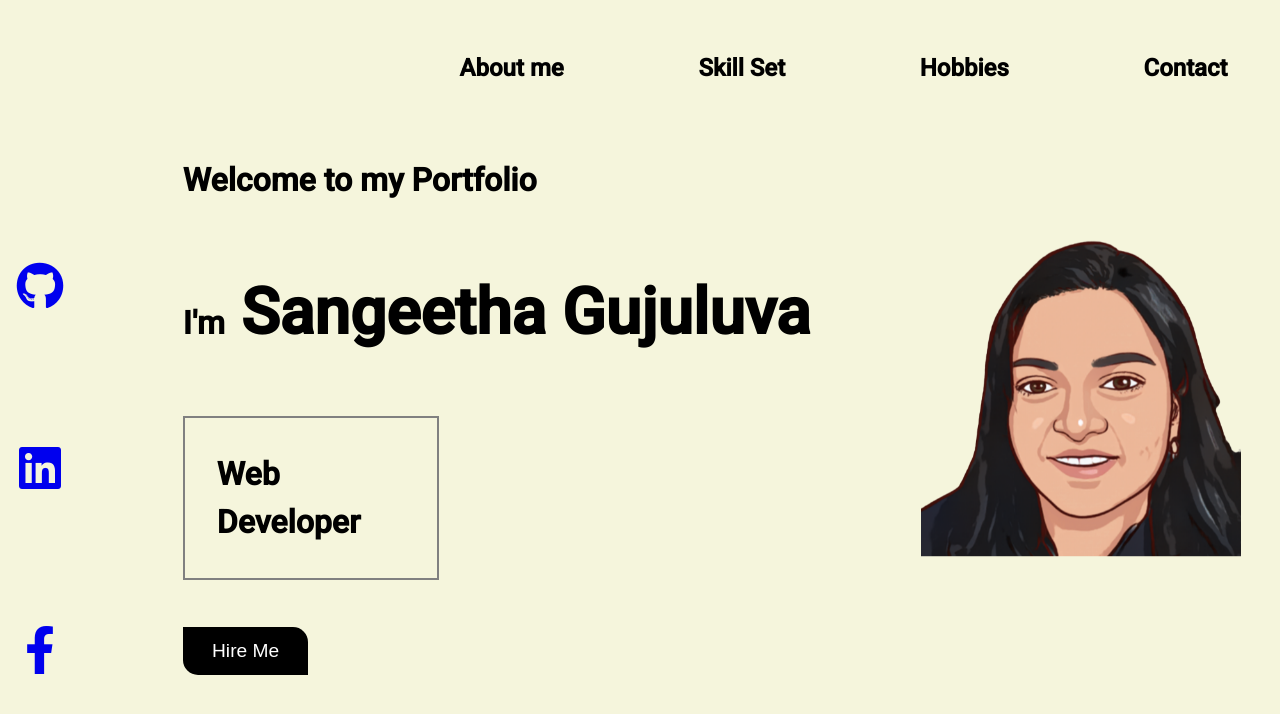
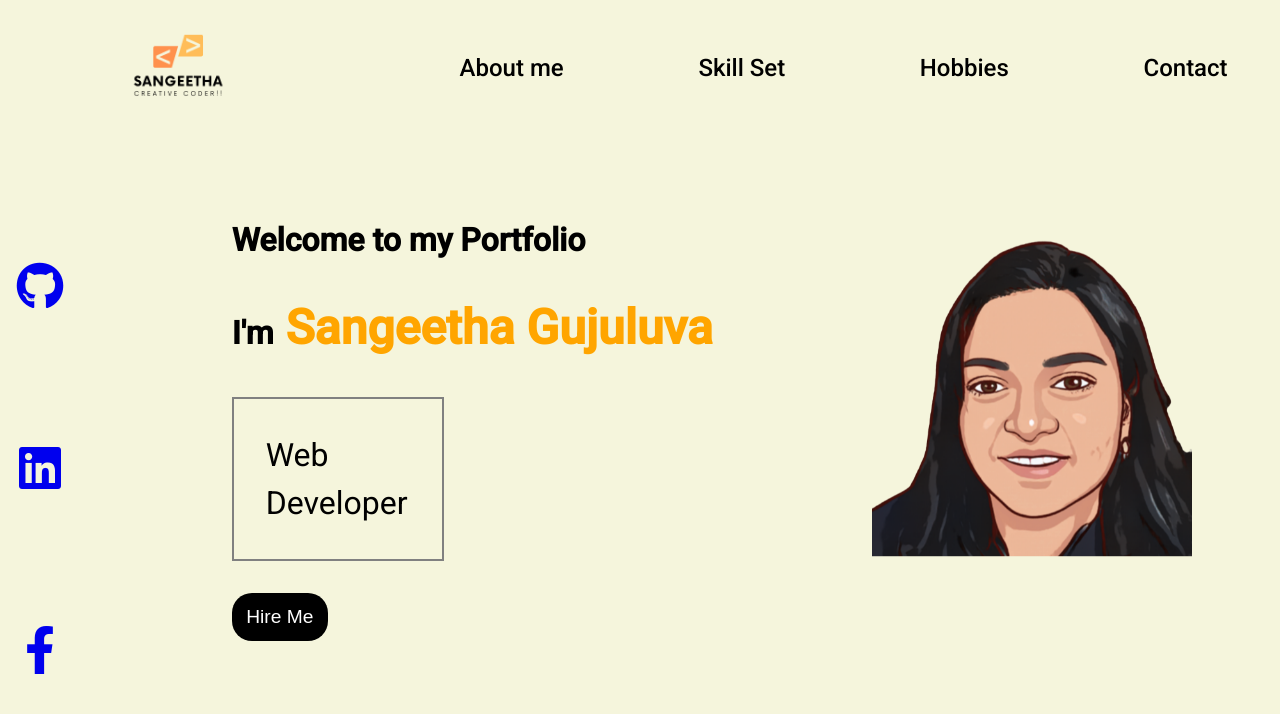
Before and after one commit to sgujuluva/Portfolio, a website: page src/index.html in a window 1280 px wide. Shown: the top 714 px of the page. Drawn offline with nearby package versions, Linux system fonts and the light colour scheme; files that its build step writes are made by us from their sources; files whose address does not match are found by name.

Commit message:
header menu hover

```diff
--- a/src/scss/header.scss
+++ b/src/scss/header.scss
@@ -8,7 +8,7 @@ header {
       justify-content: space-around;
       align-items: center;
       .logo {
-        background-image: url("../../images/logo-5.png");
+        background-image: url("../images/San-logo.png");
         background-size: cover;
         background-position: center center;
         width: 18vw;
@@ -25,7 +25,10 @@ header {
             color:black;
             text-decoration: none;
             font-size: 1.5rem;
-            font-weight: 900;
+            font-weight: 500;
+            &:hover{
+              color:orange;
+            }
           }
         }
       }
--- a/src/scss/landing-page.scss
+++ b/src/scss/landing-page.scss
@@ -8,20 +8,23 @@
     align-items: center;
   }
   .main-text {
-    line-height: 5rem;
+    margin-top:2%;
+    line-height: 3rem;
   }
   .main-text h1 {
     font-size: 2rem;
   }
   .main-text h2 {
-    font-size: 4rem;
+    font-size: 3rem;
+    color:orange;
   }
   .main-text span {
-    font-size: 2rem;
+        font-size: 2rem;
+        color:black;
   }
   .main-text p {
     font-size: 2rem;
-    font-weight: 600;
+       /*  font-weight: 600; */
   }
   /* Hire me -button */
   .main-text button {
@@ -30,21 +33,22 @@
     font-size: 1.2rem;
     background: black;
     color: white;
-    border-top-right-radius: 15px;
-    border-bottom-left-radius: 15px;
+   /*  border-top-right-radius: 15px;
+    border-bottom-left-radius: 15px; */
     border: none;
+    border-radius: 20px;
   }
-  .main-text button:hover {
+  /* .main-text button:hover {
     border-radius: 15px;
     border-top-left-radius: 0;
     border-bottom-right-radius: 0;
-  }
+  } */
   /* my image */
   .image img {
     width: 25vw;
      }
   /* animation */
-  .main-text h2 {
+  /* .main-text h2 {
     animation-duration: 3s;
     animation-name: pop;
   }
@@ -59,4 +63,4 @@
     100% {
       color: blue;
     }
-  }
+  } */
```
Also changed, not shown: src/images/S-logo.png (added), src/images/San-logo.png (added).
